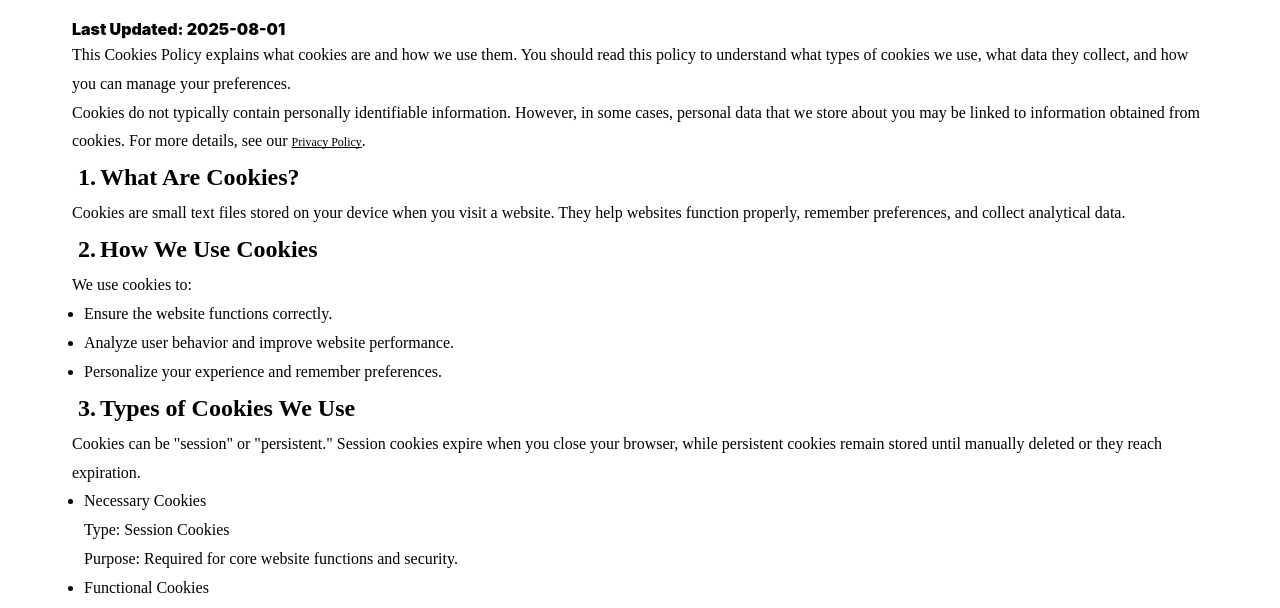
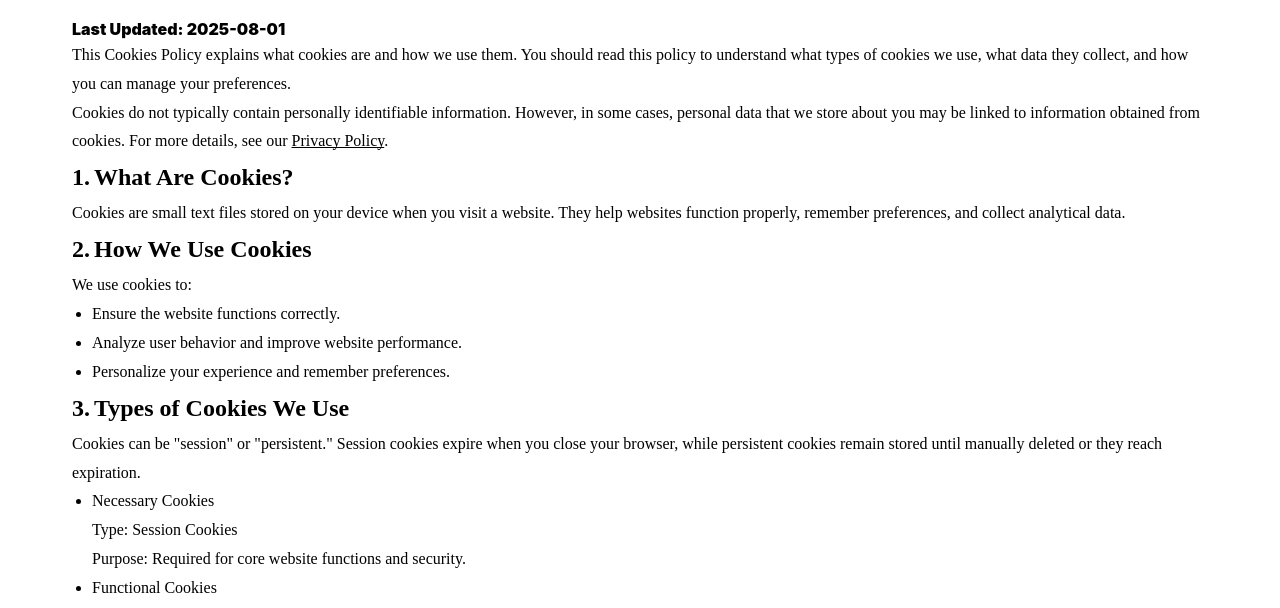
Before and after one commit to SergiyVitruk/STP-10198, a website built with Vite: page src/cookies_page.html in a window 1280 px wide. Shown: the part 183-791 px from the top of the page. Built offline with nearby package versions, Linux system fonts and the light colour scheme.

Commit message:
pages fix

```diff
--- a/src/cookies_page.html
+++ b/src/cookies_page.html
@@ -29,7 +29,7 @@
             information. However, in some cases, personal data that we store
             about you may be linked to information obtained from cookies. For
             more details, see our
-            <a href="/privacy_policy.html" class="privacy-policy-link"
+            <a href="./privacy_policy.html" class="privacy-policy-link"
               >Privacy Policy</a
             >.
           </p>
--- a/src/css/cookies_page.css
+++ b/src/css/cookies_page.css
@@ -107,15 +107,6 @@
   line-height: 1.8;
 }
 
-.marker-lists {
-  list-style-type: disc;
-  font-family: var(--font-primary);
-  font-weight: 400;
-  font-size: 12px;
-  line-height: 1.8;
-  padding-left: 12px;
-}
-
 .cookies-link {
   font-family: var(--font-primary);
   font-weight: 400;
@@ -168,6 +159,10 @@
     margin-bottom: 0;
   }
 
+  .privacy-policy-link {
+    font-size: 16px;
+  }
+
   .cookies-list {
     margin-top: 0;
     list-style: none;
@@ -195,7 +190,7 @@
     color: #000;
     font-family: var(--font-primary);
     display: inline-block;
-    min-width: 24px;
+    min-width: 18px;
     text-align: right;
     margin-right: 2px;
     flex-shrink: 0;
@@ -218,15 +213,6 @@
     line-height: 1.8;
   }
 
-  .marker-lists {
-    list-style-type: disc;
-    font-family: var(--font-primary);
-    font-weight: 400;
-    font-size: 16px;
-    line-height: 1.8;
-    padding-left: 12px;
-  }
-
   .cookies-link {
     font-family: var(--font-primary);
     font-weight: 400;
--- a/src/css/privacy_policy.css
+++ b/src/css/privacy_policy.css
@@ -108,7 +108,7 @@
   font-weight: 400;
   font-size: 12px;
   line-height: 1.8;
-  padding-left: 12px;
+  padding-left: 18px;
 }
 
 @media screen and (min-width: 1200px) {
@@ -182,10 +182,9 @@
     color: #000;
     font-family: var(--font-primary);
     display: inline-block;
-    min-width: 24px;
+    min-width: 18px;
     text-align: right;
     margin-right: 2px;
-    flex-shrink: 0;
   }
 
   .privacy-list h4 {
@@ -195,7 +194,6 @@
     line-height: 1.8;
     color: #000;
     margin: 0;
-    flex-grow: 1;
   }
 
   .privacy-list p {
@@ -211,6 +209,6 @@
     font-weight: 400;
     font-size: 16px;
     line-height: 1.8;
-    padding-left: 12px;
+    padding-left: 20px;
   }
 }
--- a/src/css/term_page.css
+++ b/src/css/term_page.css
@@ -77,15 +77,6 @@
   line-height: 1.8;
 }
 
-.marker-lists {
-  list-style-type: disc;
-  font-family: var(--font-primary);
-  font-weight: 400;
-  font-size: 12px;
-  line-height: 1.8;
-  padding-left: 12px;
-}
-
 @media screen and (min-width: 1200px) {
   .body-term header {
     display: none;
@@ -140,7 +131,7 @@
     color: #000;
     font-family: var(--font-primary);
     display: inline-block;
-    min-width: 24px;
+    min-width: 18px;
     text-align: right;
     margin-right: 2px;
     flex-shrink: 0;
@@ -162,13 +153,4 @@
     font-size: 16px;
     line-height: 1.8;
   }
-
-  .marker-lists {
-    list-style-type: disc;
-    font-family: var(--font-primary);
-    font-weight: 400;
-    font-size: 16px;
-    line-height: 1.8;
-    padding-left: 12px;
-  }
 }
```
